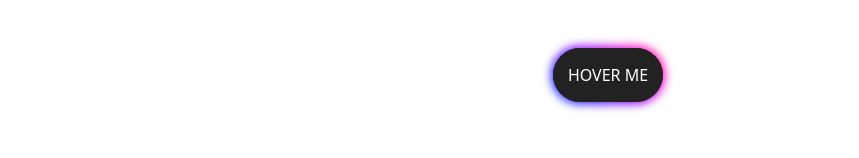
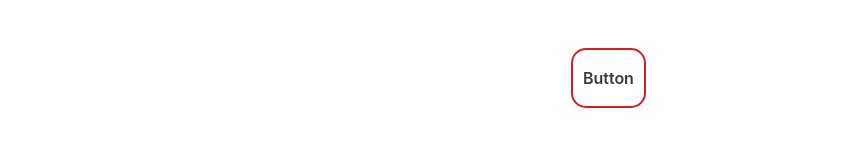
Before and after one commit to abdulahaddf/book-verse-client, a React (Vite) app: page / in a window 1280 px wide. Shown: the part 588-746 px from the top of the page, without its empty margins (32-891 px from the left). Built offline with nearby package versions, Linux system fonts and the light colour scheme.

Commit message:
new button2

```diff
--- a/src/index.css
+++ b/src/index.css
@@ -13,79 +13,51 @@
 /* button start */
 
 
+
+
+/* CSS */
 .primary-button {
-    padding: 15px;
-    border: none;
+  appearance: none;
+  background-color: transparent;
+  border: 2px solid #d71d24;
+  border-radius: 15px;
+  box-sizing: border-box;
+  color: #3B3B3B;
+  cursor: pointer;
+  display: inline-block;
+  font-family: Roobert,-apple-system,BlinkMacSystemFont,"Segoe UI",Helvetica,Arial,sans-serif,"Apple Color Emoji","Segoe UI Emoji","Segoe UI Symbol";
+  font-size: 16px;
+  font-weight: 600;
+  line-height: normal;
+  margin: 0;
+  min-height: 60px;
+  min-width: 0;
   outline: none;
-    color: rgb(255, 255, 255);
-    background: #111;
-    cursor: pointer;
-    position: relative;
-    z-index: 0;
-    border-radius: 100px;
+  padding: 10px 10px;
+  text-align: center;
+  text-decoration: none;
+  transition: all 300ms cubic-bezier(.23, 1, 0.32, 1);
   user-select: none;
   -webkit-user-select: none;
   touch-action: manipulation;
+  /* width: 100%; */
+  will-change: transform;
 }
 
-  .primary-button:before {
-    content: "";
-    background: linear-gradient(
-      45deg,
-      #ff0000,
-      #ff7300,
-      #fffb00,
-      #48ff00,
-      #00ffd5,
-      #002bff,
-      #7a00ff,
-      #ff00c8,
-      #ff0000
-    );
-    position: absolute;
-    top: -2px;
-    left: -2px;
-    background-size: 400%;
-    z-index: -1;
-    filter: blur(5px);
-    -webkit-filter: blur(5px);
-    width: calc(100% + 4px);
-    height: calc(100% + 4px);
-    animation: glowing-button-85 20s linear infinite;
-    transition: opacity 0.3s ease-in-out;
-    border-radius: 100px;
+.primary-button:disabled {
+  pointer-events: none;
 }
 
-  @keyframes glowing-button-85 {
-    0% {
-      background-position: 0 0;
-    }
-    50% {
-      background-position: 400% 0;
-    }
-    100% {
-      background-position: 0 0;
-    }
+.primary-button:hover {
+  color: white;
+  background-color: #d71d24;
+  box-shadow: rgba(105, 4, 4, 0.25) 0 8px 15px;
+  transform: translateY(-2px);
 }
 
-  .primary-button:after {
-    z-index: -1;
-    content: "";
-    position: absolute;
-    width: 100%;
-    height: 100%;
-    background: #222;
-    left: 0;
-    top: 0;
-    border-radius: 100px;
-  }
-
-.primary-button:hover{
-    color: rgb(0, 255, 255) !important;
-
-    transform: scale(1.1) !important;
-
-     transition-duration: 1s;
+.primary-button:active {
+  box-shadow: none;
+  transform: translateY(0);
 }
 /* button end */
 
--- a/src/shared/components/BookCard/BookCard.jsx
+++ b/src/shared/components/BookCard/BookCard.jsx
@@ -107,7 +107,7 @@
 
                 {/* Button 1 */}
 
-                <button className="primary-button hover:scale-105  " type="button">HOVER ME</button>
+                <button className="primary-button hover:scale-105  " type="button">Button</button>
                 {/* Button end 1*/}
             </div>
 
```
Lines whose indentation alone changed are shown as unchanged.
